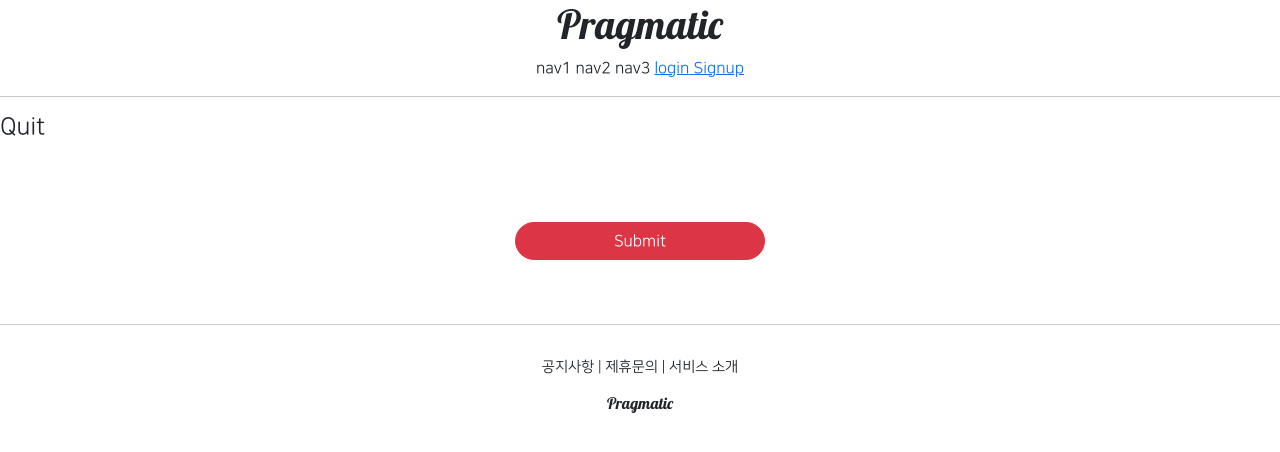
After one commit to heyhyo11/pragmatic, a Django app: template accountapp/templates/accountapp/delete.html in a window 1280 px wide. The commit adds this page. Shown: the top 452 px of the page. Run offline with Django 4.2, Linux system fonts and the light colour scheme; the template is opened without the code that fills it, so the values that code supplies are empty; some libraries are stand-ins or nearby versions.

Commit message:
django course 26 commit

```diff
--- /dev/null
+++ b/accountapp/templates/accountapp/delete.html
@@ -0,0 +1,15 @@
+{% extends 'base.html' %}
+{% load bootstrap4 %}
+
+{% block content %}
+    <div class="mb-4">
+        <h4>Quit</h4>
+    </div>
+    <div style="text-align:center; max-width: 500px; margin: 4rem auto">
+        <form action="{% url 'accountapp:delete' pk=user.pk %}" method="post">
+            {% csrf_token %}
+            <input type="submit" class="btn btn-danger rounded-pill col-6 mt-3">
+        </form>
+    </div>
+
+{% endblock %}
--- a/accountapp/templates/accountapp/detail.html
+++ b/accountapp/templates/accountapp/detail.html
@@ -16,6 +16,11 @@
                     Change Info
                 </p>
             </a>
+            <a href="{% url 'accountapp:delete' pk=user.pk %}">
+                <p>
+                    Quit
+                </p>
+            </a>
             {% endif %}
         </div>
     </div>
--- a/accountapp/urls.py
+++ b/accountapp/urls.py
@@ -1,6 +1,6 @@
 from django.contrib.auth.views import LoginView, LogoutView
 from django.urls import path
-from accountapp.views import hello_world, AccountCreateView, AccountDetailView, AccountUpdateView
+from accountapp.views import hello_world, AccountCreateView, AccountDetailView, AccountUpdateView, AccountDeleteView
 
 app_name = 'accountapp'
 
@@ -11,4 +11,5 @@ urlpatterns = [
     path('create/', AccountCreateView.as_view(), name='create'),
     path('detail/<int:pk>', AccountDetailView.as_view(), name='detail'),
     path('update/<int:pk>', AccountUpdateView.as_view(), name='update'),
+    path('delete/<int:pk>', AccountDeleteView.as_view(), name='delete'),
 ]
--- a/accountapp/views.py
+++ b/accountapp/views.py
@@ -36,3 +36,8 @@ class AccountUpdateView(UpdateView):
     form_class = AccountUpdateForm
     success_url = reverse_lazy('accountapp:hello_world')
     template_name = 'accountapp/update.html'
+
+class AccountDeleteView(DetailView):
+    model = User
+    success_url = reverse_lazy('accountapp:login')
+    template_name = 'accountapp/delete.html'
--- a/templates/header.html
+++ b/templates/header.html
@@ -10,6 +10,9 @@
             <a href="{% url 'accountapp:login' %}?next={{ request.path }}">
                 <span>login</span>
             </a>
+            <a href="{% url 'accountapp:create' %}">
+                <span>Signup</span>
+            </a>
             {% else %}
             <a href="{% url 'accountapp:detail' pk=user.pk %}">
                 <span>MyPage</span>
```
